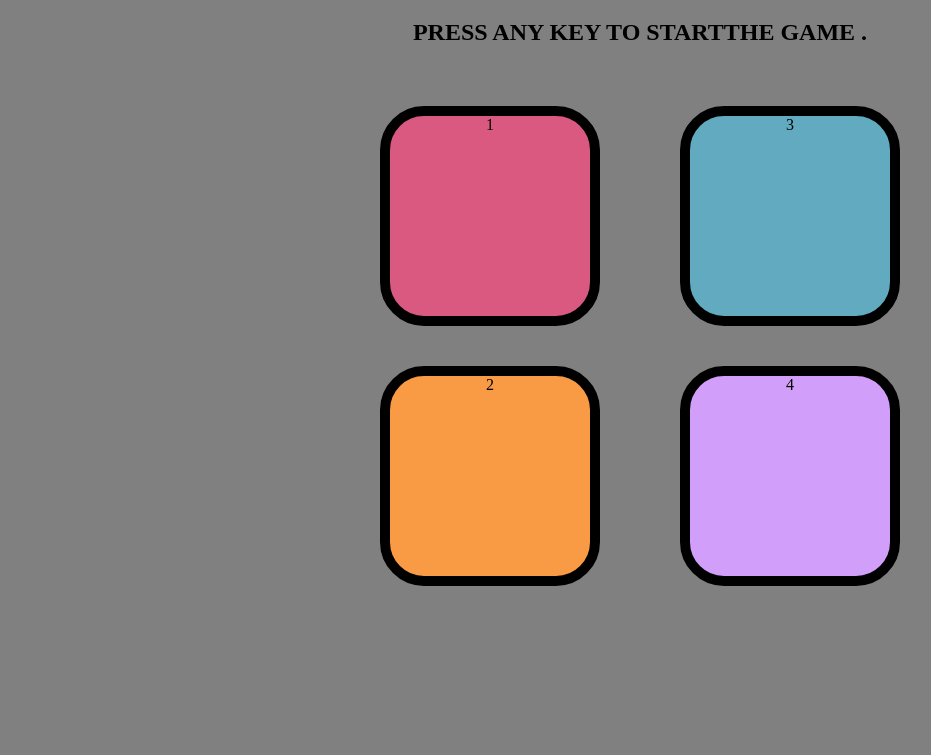
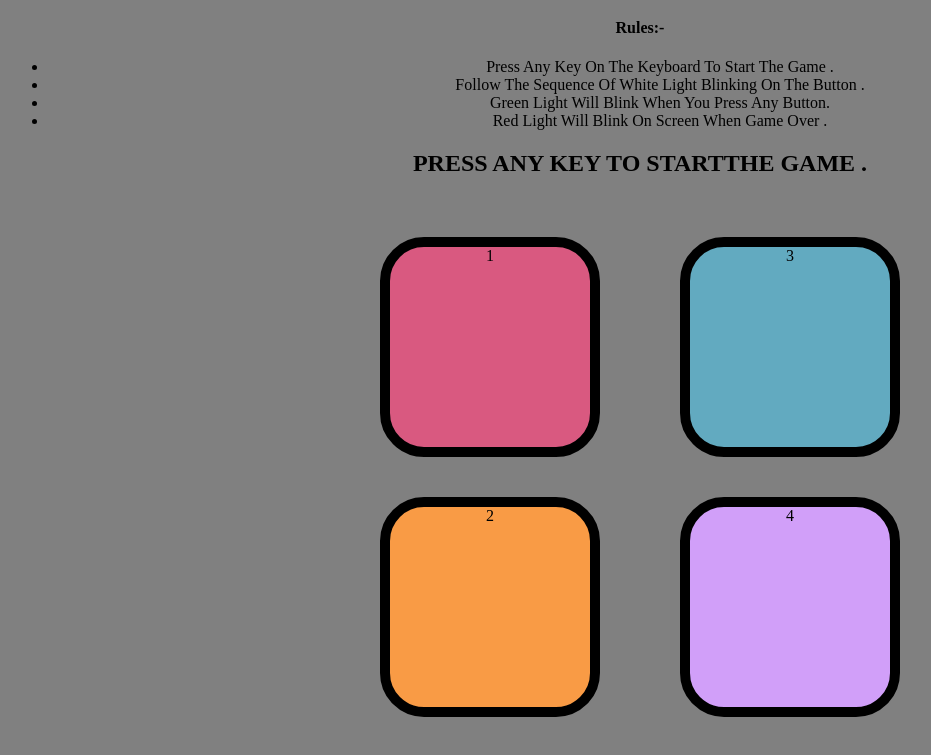
Before and after one commit to Deora24/SIMON-GAME-, a plain HTML site: page index.html in a window 1280 px wide. Shown: the part 61-816 px from the top of the page, without its empty margins (0-931 px from the left). Drawn offline with Linux system fonts and the light colour scheme.

Commit message:
Update index.html

```diff
--- a/index.html
+++ b/index.html
@@ -8,6 +8,15 @@
 </head>
 <body>
     <h1>Simon Says Game </h1>
+        <div>
+           <h4>Rules:-</h3>
+           <ul>
+               <li>Press Any Key On The Keyboard To Start The Game .</li>
+               <li>Follow The Sequence Of White Light Blinking On The Button .</li>
+               <li>Green Light Will Blink When You Press Any Button.</li>
+               <li>Red Light Will Blink On Screen When Game Over .</li>
+           </ul>
+       </div>
     <h2>PRESS ANY KEY TO STARTTHE GAME .</h2>
     <div class="btn-container">
         <div class="line-one">
@@ -20,15 +29,7 @@
         </div>
 
     </div>
-<!--     <div>
-           <h3>Rules:-</h3>
-           <ul>
-               <li>Press Any Key On The Keyboard To Start The Game .</li>
-               <li>Follow The Sequence Of White Light Blinking On The Button .</li>
-               <li>Green Light Will Blink When You Press Any Button.</li>
-               <li>Red Light Will Blink On Screen When Game Over .</li>
-           </ul>
-       </div> -->
+
 
     <script src="app.js"></script>
 </body>
```
